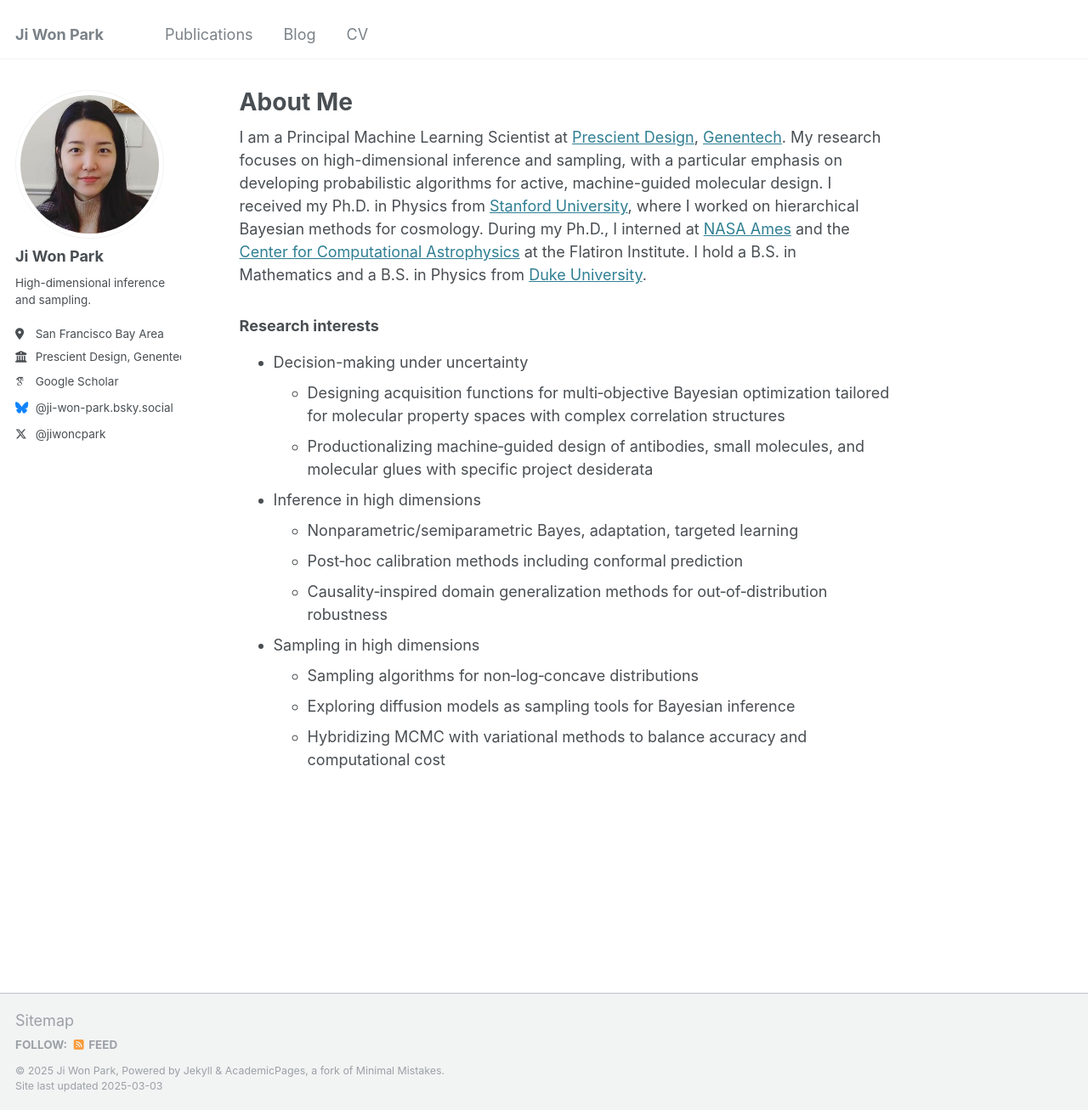
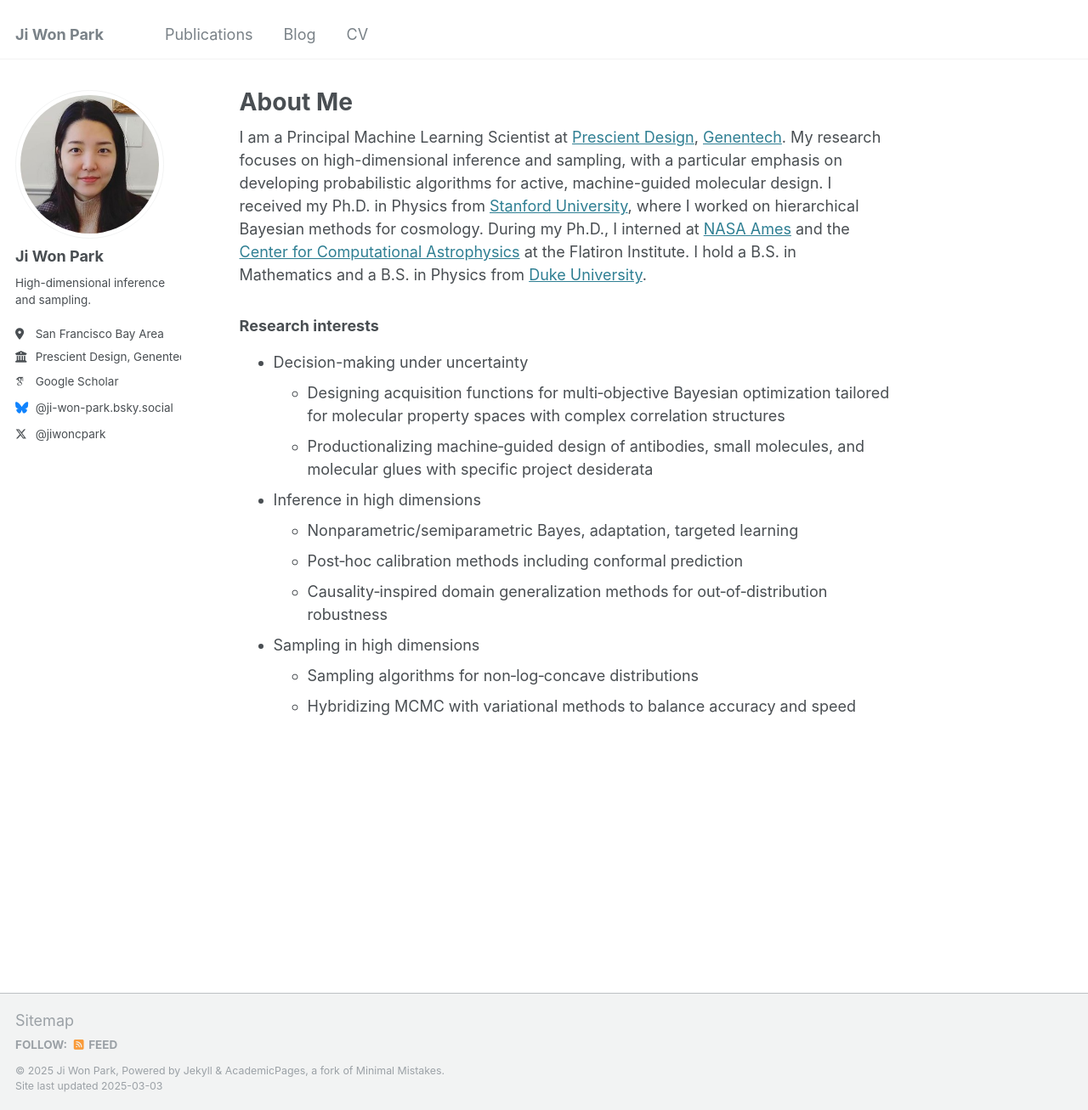
Before and after one commit to jiwoncpark/jiwoncpark.github.io, a Jekyll site: the page built from _pages/about.md, in a window 1280 px wide and 1307 px high. Shown: the whole window at 85% size. Built offline with Jekyll 4.4.1, drawn with Linux system fonts in a browser that asks for light colours; some web fonts are replaced.

Commit message:
Update intro

```diff
--- a/_pages/about.md
+++ b/_pages/about.md
@@ -20,5 +20,4 @@ I am a Principal Machine Learning Scientist at [Prescient Design](https://www.ge
     * Causality‑inspired domain generalization methods for out‑of‑distribution robustness
 * Sampling in high dimensions
     * Sampling algorithms for non‑log‑concave distributions
-    * Exploring diffusion models as sampling tools for Bayesian inference
-    * Hybridizing MCMC with variational methods to balance accuracy and computational cost
+    * Hybridizing MCMC with variational methods to balance accuracy and speed
```
Also changed, not shown: _config.yml (line endings or trailing spaces).
